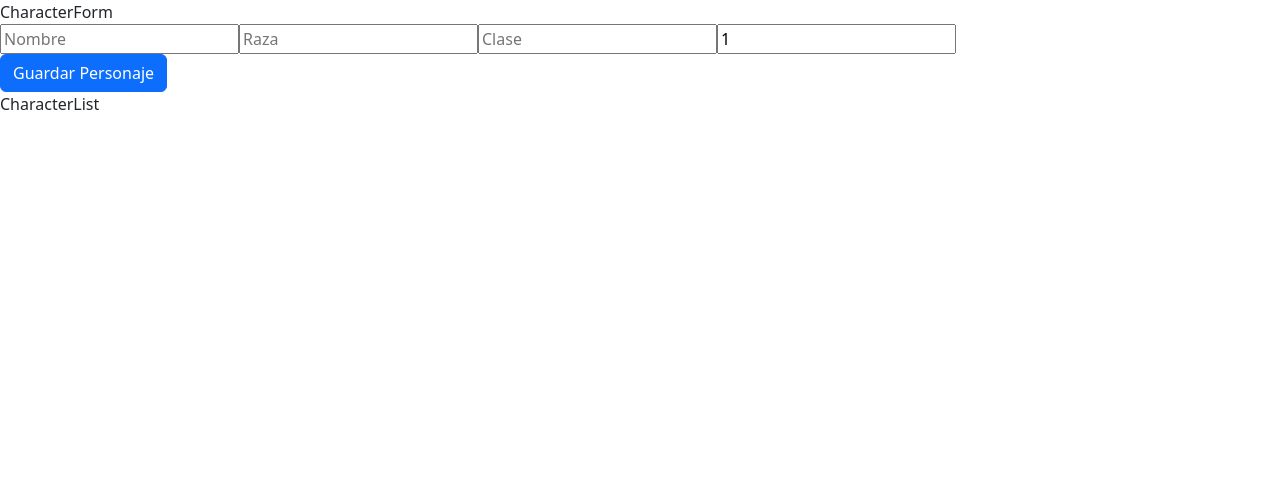
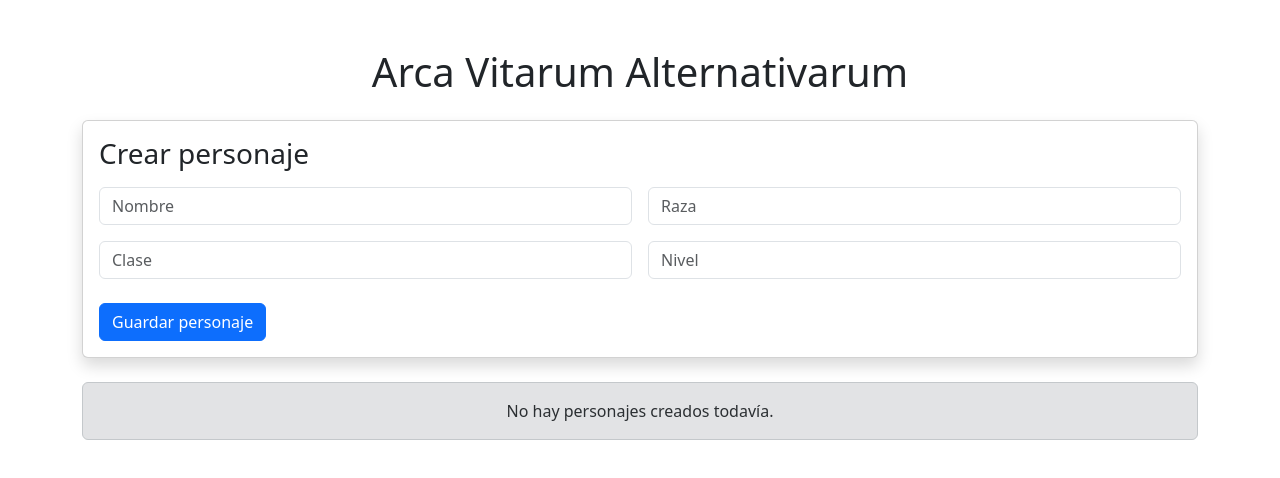
Before and after one commit to GabrielLapeire/arca-vitarum-alternativarum, a React (Vite) app: page / in a window 1280 px wide. Shown: the top 478 px of the page. Built offline with nearby package versions, Linux system fonts and the light colour scheme.

Commit message:
refactorizacion, clases bootstrap, randomUUID

```diff
--- a/src/App.jsx
+++ b/src/App.jsx
@@ -2,15 +2,18 @@ import { useState, useEffect, useRef } from 'react'
 import CharacterForm from './components/CharacterForm'
 import CharacterList from './components/CharacterList'
 
+const emptyCharacter = {
+  id: null,
+  name: '',
+  race: '',
+  className: '',
+  level: ''
+}
+
 function App() {
   const [characters, setCharacters] = useState([])
-  const [newCharacter, setNewCharacter] = useState({
-    name: '',
-    race: '',
-    className: '',
-    level: 1
-  })
-  const [editingIndex, setEditingIndex] = useState(null)
+  const [newCharacter, setNewCharacter] = useState(emptyCharacter)
+  const [editingId, setEditingId] = useState(null)
 
   const firstRender = useRef(true)
   useEffect(() => {
@@ -31,51 +34,70 @@ function App() {
     if (
       newCharacter.name.trim() === '' ||
       newCharacter.race.trim() === '' ||
-      newCharacter.className.trim() === ''
+      newCharacter.className.trim() === '' ||
+      newCharacter.level.trim() === ''
     ) {
       return
     }
 
-    if (editingIndex !== null) {
-      setCharacters(characters.map((character, characterIndex) => {
-        if (characterIndex === editingIndex) {
-          return newCharacter
-        }
-        return character
-      }))
-      setEditingIndex(null)
+    if (editingId !== null) {
+      setCharacters(
+        characters.map(character =>
+          character.id === editingId
+            ? newCharacter : character
+        )
+      )
+      setEditingId(null)
     } else {
       setCharacters([
         ...characters,
-        newCharacter
+        {
+          ...newCharacter,
+          id: crypto.randomUUID()
+        }
       ])
     }
 
     setNewCharacter({
-      name: '',
-      race: '',
-      className: '',
-      level: 1
+      ...emptyCharacter
     })
   }
 
-  function updateCharacter(index) {
-    setEditingIndex(index)
+  function updateCharacter(id) {
+    setEditingId(id)
+
+    const character = characters.find(
+      character => character.id === id
+    )
+
     setNewCharacter({
-      ...characters[index]
+      ...character
     })
   }
 
-  function deleteCharacter(index) {
-    setCharacters(characters.filter((character, characterIndex) => characterIndex !== index))
+  function deleteCharacter(id) {
+    setCharacters(
+      characters.filter(character => character.id !== id)
+    )
+
+    if (editingId === id) {
+      setEditingId(null)
+      setNewCharacter({
+        ...emptyCharacter
+      })
+    }
   }
 
   return (
-    <div>
+    <div className="container py-5">
+      <h1 className="text-center mb-4">
+        Arca Vitarum Alternativarum
+      </h1>
       <CharacterForm
         newCharacter={newCharacter}
         setNewCharacter={setNewCharacter}
         saveCharacter={saveCharacter}
+        editingId={editingId}
       />
       <CharacterList
         characters={characters}
--- a/src/components/CharacterCard.jsx
+++ b/src/components/CharacterCard.jsx
@@ -1,33 +1,37 @@
-function CharacterCard({ character, index, updateCharacter, deleteCharacter }) {
+function CharacterCard({
+  character,
+  updateCharacter,
+  deleteCharacter
+}) {
   return (
-    <div>
-      CharacterCard
-      <div className="card">
-        <p>
-          Nombre: {character.name}
+    <div className="card shadow h-100">
+      <div className="card-body">
+        <h5 className="card-title">
+          {character.name}
+        </h5>
+        <p className="card-text">
+          <strong>Raza:</strong> {character.race}
+          <br />
+          <strong>Clase:</strong> {character.className}
+          <br />
+          <strong>Nivel:</strong> {character.level}
         </p>
-        <p>
-          Raza: {character.race}
-        </p>
-        <p>
-          Clase: {character.className}
-        </p>
-        <p>
-          Nivel: {character.level}
-        </p>
-      </div>
+        <div className="d-flex gap-2">
           <button
-        onClick={() => updateCharacter(index)}
-        className="btn btn-primary"
+            onClick={() => updateCharacter(character.id)}
+            className="btn btn-warning"
           >
             Editar
           </button>
+
           <button
-        onClick={() => deleteCharacter(index)}
-        className="btn btn-danger btn-sm"
+            onClick={() => deleteCharacter(character.id)}
+            className="btn btn-danger"
           >
             Eliminar
           </button>
+        </div>
+      </div>
     </div>
   )
 }
--- a/src/components/CharacterForm.jsx
+++ b/src/components/CharacterForm.jsx
@@ -1,10 +1,20 @@
-function CharacterForm({ newCharacter, setNewCharacter, saveCharacter }) {
+function CharacterForm({
+  newCharacter,
+  setNewCharacter,
+  saveCharacter,
+  editingId
+}) {
   return (
-    <div>
-      CharacterForm
-      <div>
+    <div className="card shadow mb-4">
+      <div className="card-body">
+        <h3 className="card-title mb-3">
+          {editingId ? "Editar personaje" : "Crear personaje"}
+        </h3>
+        <div className="row g-3">
+          <div className="col-md-6">
             <input
               type="text"
+              className="form-control"
               placeholder="Nombre"
               value={newCharacter.name}
               onChange={(e) =>
@@ -14,8 +24,12 @@ function CharacterForm({ newCharacter, setNewCharacter, saveCharacter }) {
                 })
               }
             />
+          </div>
+
+          <div className="col-md-6">
             <input
               type="text"
+              className="form-control"
               placeholder="Raza"
               value={newCharacter.race}
               onChange={(e) =>
@@ -25,8 +39,12 @@ function CharacterForm({ newCharacter, setNewCharacter, saveCharacter }) {
                 })
               }
             />
+          </div>
+
+          <div className="col-md-6">
             <input
               type="text"
+              className="form-control"
               placeholder="Clase"
               value={newCharacter.className}
               onChange={(e) =>
@@ -36,8 +54,12 @@ function CharacterForm({ newCharacter, setNewCharacter, saveCharacter }) {
                 })
               }
             />
+          </div>
+
+          <div className="col-md-6">
             <input
               type="number"
+              className="form-control"
               placeholder="Nivel"
               value={newCharacter.level}
               onChange={(e) =>
@@ -48,12 +70,15 @@ function CharacterForm({ newCharacter, setNewCharacter, saveCharacter }) {
               }
             />
           </div>
+        </div>
         <button
           onClick={saveCharacter}
-        className="btn btn-primary"
+          className="btn btn-primary mt-4"
         >
-        Guardar Personaje
+          {editingId ? "Actualizar personaje" : "Guardar personaje"}
         </button>
+
+      </div>
     </div>
   )
 }
--- a/src/components/CharacterList.jsx
+++ b/src/components/CharacterList.jsx
@@ -1,17 +1,32 @@
 import CharacterCard from './CharacterCard'
 
-function CharacterList({ characters, updateCharacter, deleteCharacter }) {
+function CharacterList({
+  characters,
+  updateCharacter,
+  deleteCharacter
+}) {
+
+  if (characters.length === 0) {
+    return (
+      <div className="alert alert-secondary text-center">
+        No hay personajes creados todavía.
+      </div>
+    )
+  }
+
   return (
-    <div>
-      CharacterList
-      {characters.map((character, index) => (
-        <CharacterCard
-          key={index}
-          character={character}
-          index={index}
-          updateCharacter={updateCharacter}
-          deleteCharacter={deleteCharacter}
-        />
+    <div className="row g-4">
+      {characters.map((character) => (
+        <div
+          className="col-md-4"
+          key={character.id}
+        >
+          <CharacterCard
+            character={character}
+            updateCharacter={updateCharacter}
+            deleteCharacter={deleteCharacter}
+          />
+        </div>
       ))}
     </div>
   )
```
Lines whose indentation alone changed are shown as unchanged.
